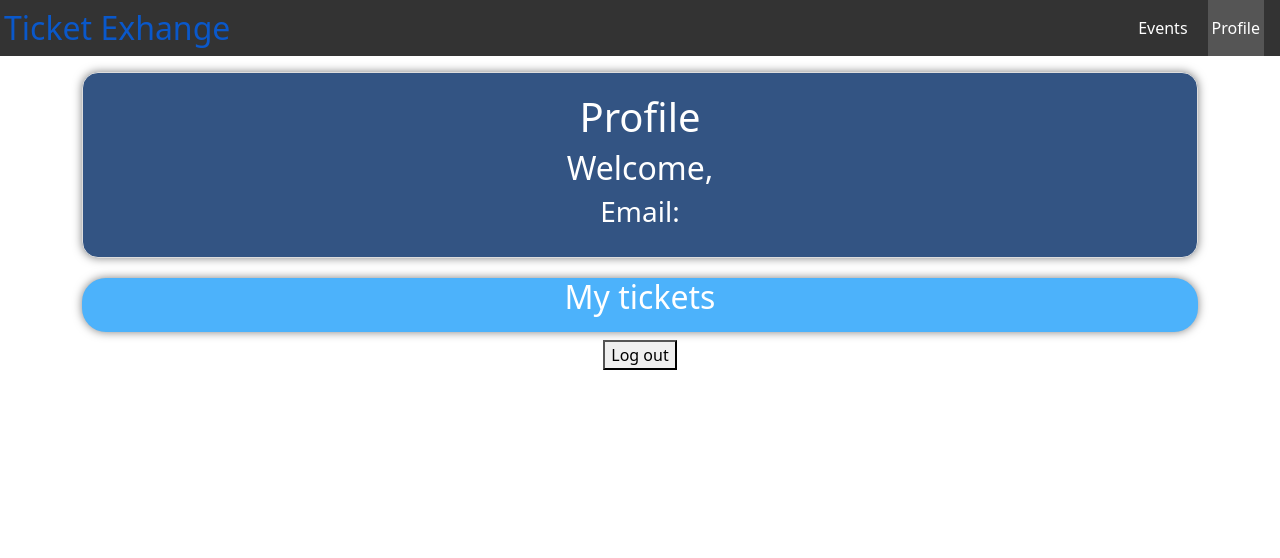
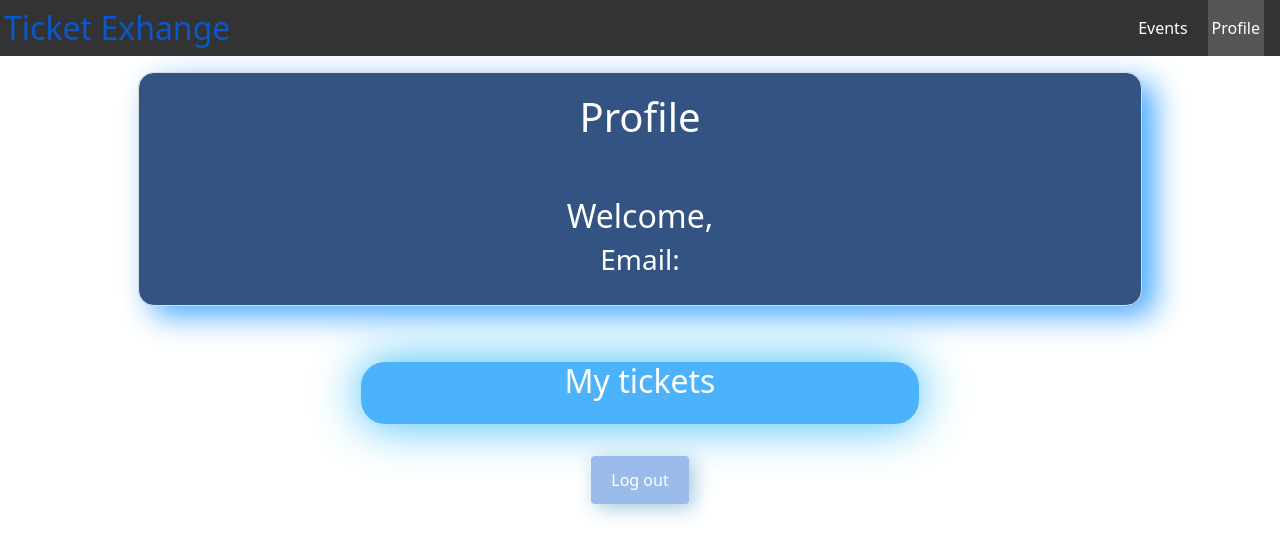
Before and after one commit to Ambi6125/Ticket-api-S3-frontend, a React (Vite) app: page /profile in a window 1280 px wide. Shown: the top 558 px of the page. Built offline with nearby package versions, Linux system fonts and the light colour scheme; sample sign-in values are in the browser's storage.

Commit message:
profile UI upgrade

```diff
--- a/src/components/Events.tsx
+++ b/src/components/Events.tsx
@@ -2,6 +2,7 @@ import DelegateButton from "./DelegateButton";
 import { TICKET_PERCENTAGE_THRESHOLD } from "../misc/GLOBAL";
 import { Link } from "react-router-dom";
 import { EventObject } from "../API/EventAPI";
+import TokenManager from "../API/TokenManager";
 
 interface EventListProps {
   items: EventObject[];
@@ -26,10 +27,10 @@ function EventItemBox({ event }: EventItemProps): JSX.Element {
   return (
     <div className="eventBox">
       <h2>{title}</h2>
-      <h3>{artist}</h3>
+      <p>{TokenManager.getClaims().roles?.includes("ADMIN") && id}</p>
       <br />
       <p>
-        {`${location},\nat ${moment.getDay()}/${moment.getMonth()}/${moment.getFullYear()} - ${moment.getHours()}:${moment.getMinutes()}`}
+        {`${location},\nat ${moment.getDay()}/${moment.getMonth() + 1}/${moment.getFullYear()} - ${moment.getHours()}:${moment.getMinutes()}`}
       </p>
       {ticketThreshold < TICKET_PERCENTAGE_THRESHOLD && ticketThreshold > 0 && (
         <p>Limited tickets left!</p>
--- a/src/designers/styles.css
+++ b/src/designers/styles.css
@@ -57,6 +57,7 @@ body {
   background-color: #777;
 }
 
+
 .box-with-shadow {
   display: flex;
   flex-direction: column;
@@ -72,6 +73,17 @@ body {
   align-items: center;
   margin-bottom: 1rem;
 }
+
+.standard-button {
+  background-color: #9bbceb;
+  color: white;
+  padding: 12px 20px;
+  border: none;
+  border-radius: 4px;
+  cursor: pointer;
+  box-shadow: 0.3rem 4px 20px rgb(161, 200, 225);
+}
+
 
 /* Event search page */
 
@@ -208,21 +220,31 @@ body {
 
 /* Profile Page */
 
+.profile-page-container {
+  display: flex;
+  justify-content: center;
+  align-items: center;
+  flex-direction: column;
+}
+
 .profile-container {
+  width: 90%;
   background-color: #335483;
   color: white;
   border: 1px solid #ddd;
   padding: 20px;
-  margin-bottom: 20px;
+  margin-bottom: 5%;
   border-radius: 1rem;
-  box-shadow: 0px 0px 10px rgba(0, 0, 0, 0.5);
+  box-shadow: 13px 10px 30px rgb(72, 169, 255);
 }
 
 .my-ticket-container {
+  width: 50%;
   background-color: #4cb2fb;
   border-radius: 1.5rem;
   color: white;
-  box-shadow: 0px 0px 10px rgba(0, 0, 0, 0.5);
+  box-shadow: 0px 0px 50px rgb(52, 186, 244);
+  margin-bottom: 2rem;
 }
 
 .my-ticket-container h2 {
--- a/src/pages/eventPage.tsx
+++ b/src/pages/eventPage.tsx
@@ -11,12 +11,11 @@ interface EventDetailsProps {
 }
 
 function EventDetails({ target }: EventDetailsProps): JSX.Element {
-
   const dateTime: Date = new Date(target.moment);
   const navigate = useNavigate();
   const handleBuyTicketsClick = () => {
-    navigate(`/events/${target.id}/tickets`)
-  }
+    navigate(`/event/${target.id}/tickets`);
+  };
 
   return (
     <div className="event-details-container">
@@ -29,7 +28,9 @@ function EventDetails({ target }: EventDetailsProps): JSX.Element {
         }/${dateTime.getFullYear()}`}
       </p>
       <p>Time: {`${dateTime.getHours()}:${dateTime.getMinutes()}`}</p>
-      {TokenManager.getAccessToken() && <button onClick={handleBuyTicketsClick}>Buy Tickets</button>}
+      {TokenManager.getAccessToken() && (
+        <button onClick={handleBuyTicketsClick}>Buy Tickets</button>
+      )}
     </div>
   );
 }
--- a/src/pages/profile.tsx
+++ b/src/pages/profile.tsx
@@ -39,9 +39,11 @@ export function Profile(): JSX.Element {
 
   return (
     <>
-      <div>
+      <div className="profile-page-container">
         <div className="profile-container">
           <h1>Profile</h1>
+          < br/>
+          < br/>
           <h2>Welcome, {userInfo?.username}</h2>
           <h3>Email: {userInfo?.email}</h3>
         </div>
@@ -50,7 +52,7 @@ export function Profile(): JSX.Element {
           <h2>My tickets</h2>
         </div>
 
-        <button onClick={HandleLogout}>Log out</button>
+        <button className="standard-button" onClick={HandleLogout}>Log out</button>
       </div>
     </>
   );
```
